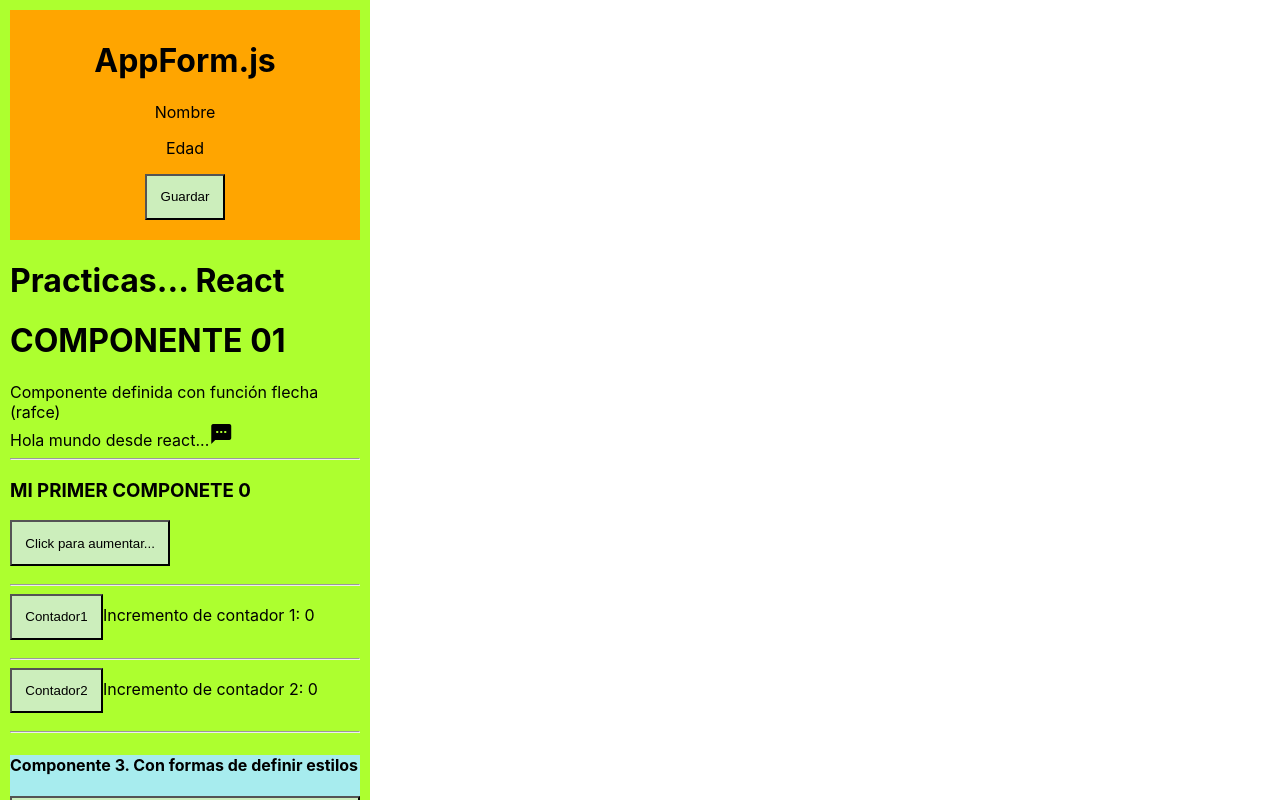
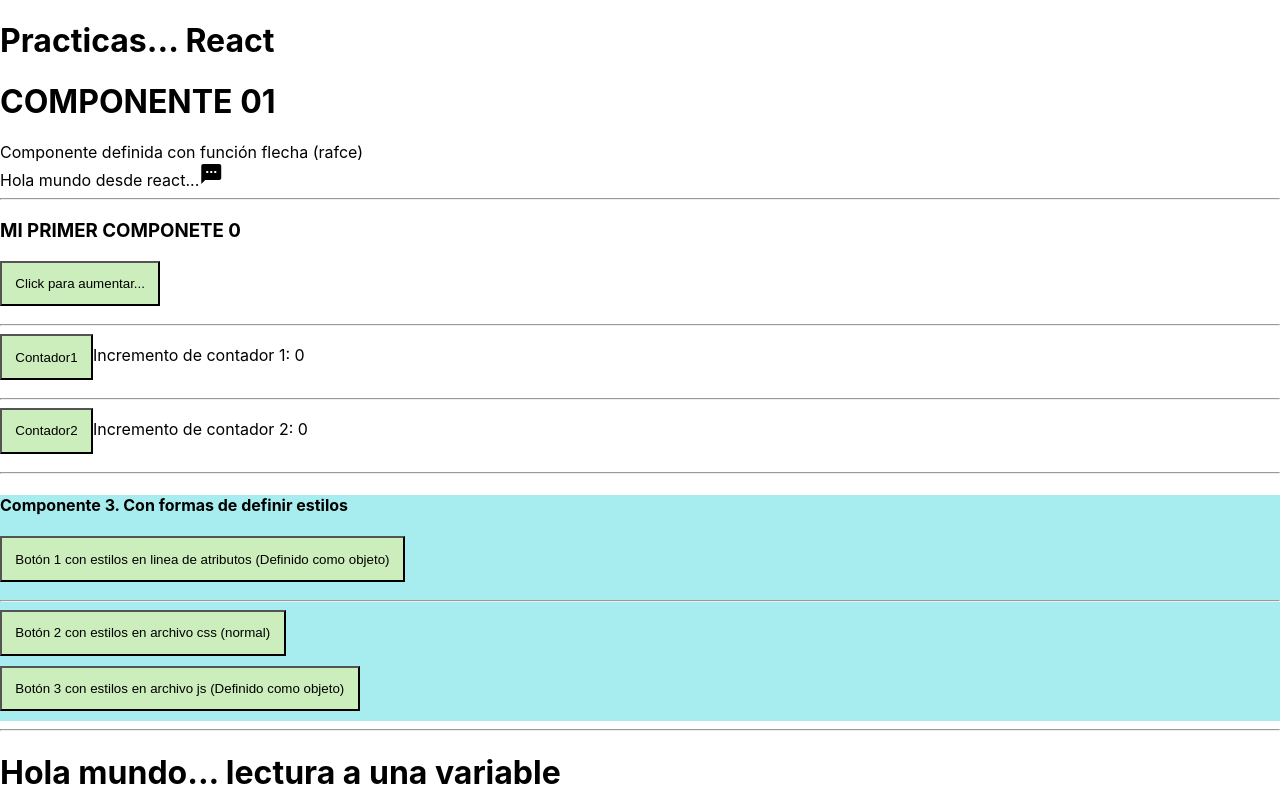
Before and after one commit to NikaPurple/react2, a React (Create React App) app: page / in a window 1280 px wide. Shown: the top 800 px of the page. Built offline with nearby package versions, Linux system fonts and the light colour scheme.

Commit message:
v06_02 solo componentes

```diff
--- a/src/App.js
+++ b/src/App.js
@@ -1,4 +1,3 @@
-import AppForm from "./components/AppForm";
 import C01componente from "./pagina/C01componente";
 import C02contador from "./pagina/C02contador";
 import C03compCss from "./pagina/C03compCss";
@@ -10,8 +9,7 @@
 
 function App() {
   return (
-    <div style={{padding:"10px", background:"greenyellow", width:"350px"}}>
-      <AppForm/>
+    <div>
       <h1>Practicas... React</h1>
       <C01componente />
       Hola mundo desde react...
```
